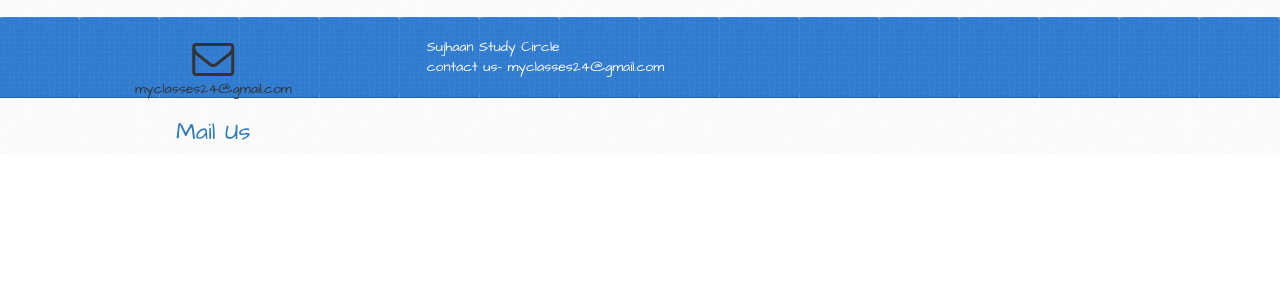
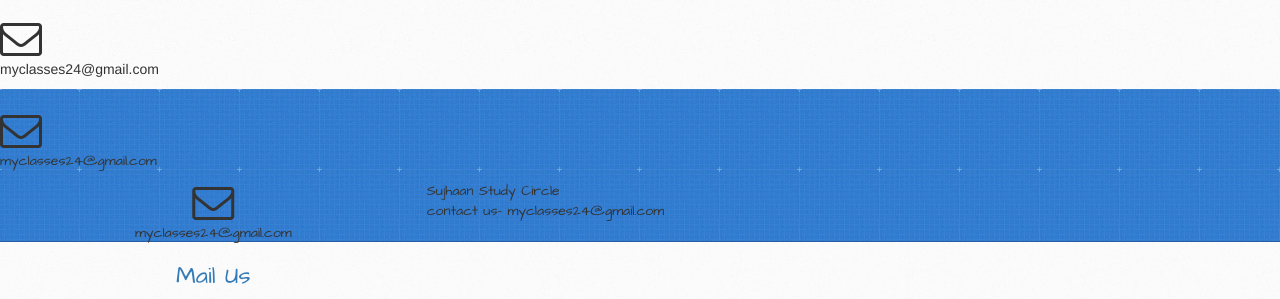
Before and after one commit to javaSingh/myclasses, a plain HTML site: page index.html in a window 1280 px wide. Shown: the part 987-1286 px from the top of the page. Before the commit the page ends 1142 px from the top, so only its background shows below. Drawn offline with nearby package versions, Linux system fonts and the light colour scheme.

Commit message:
Update index.html

```diff
--- a/index.html
+++ b/index.html
@@ -135,8 +135,11 @@
 	<br>
 	</div>
 </div>
-
+	<i class="fa fa-envelope-o fa-3x wow bounceIn" data-wow-delay=".1s"></i>
+			<p>myclasses24@gmail.com</p>
 	<header>
+		<i class="fa fa-envelope-o fa-3x wow bounceIn" data-wow-delay=".1s"></i>
+			<p>myclasses24@gmail.com</p>
 		<div class="col-md-4 text-center">
 			<i class="fa fa-envelope-o fa-3x wow bounceIn" data-wow-delay=".1s"></i>
 			<p>myclasses24@gmail.com</p>
@@ -144,7 +147,7 @@
 <h3>Mail Us</h3></a>
 </div>
 		<div class="inner">
-		<p class='innerp'>
+		<p class='inne'>
 			Sujhaan Study Circle
 			<br>
 			contact us- myclasses24@gmail.com
```
